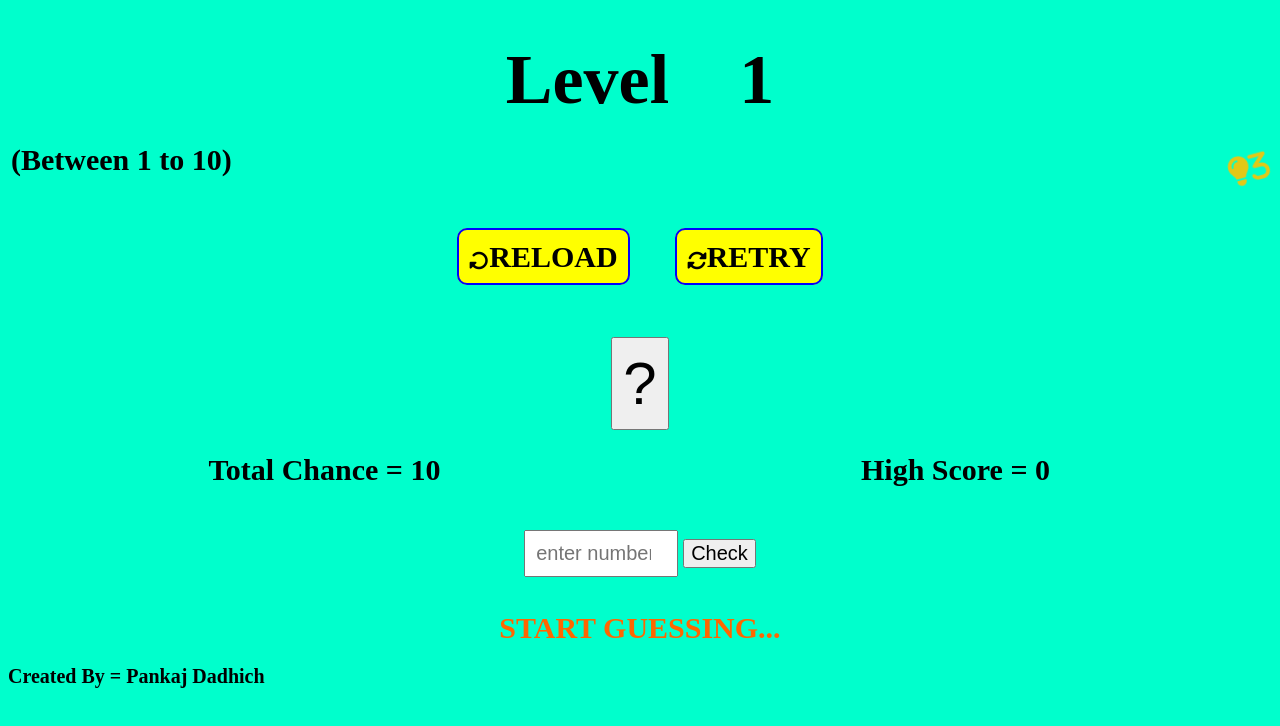
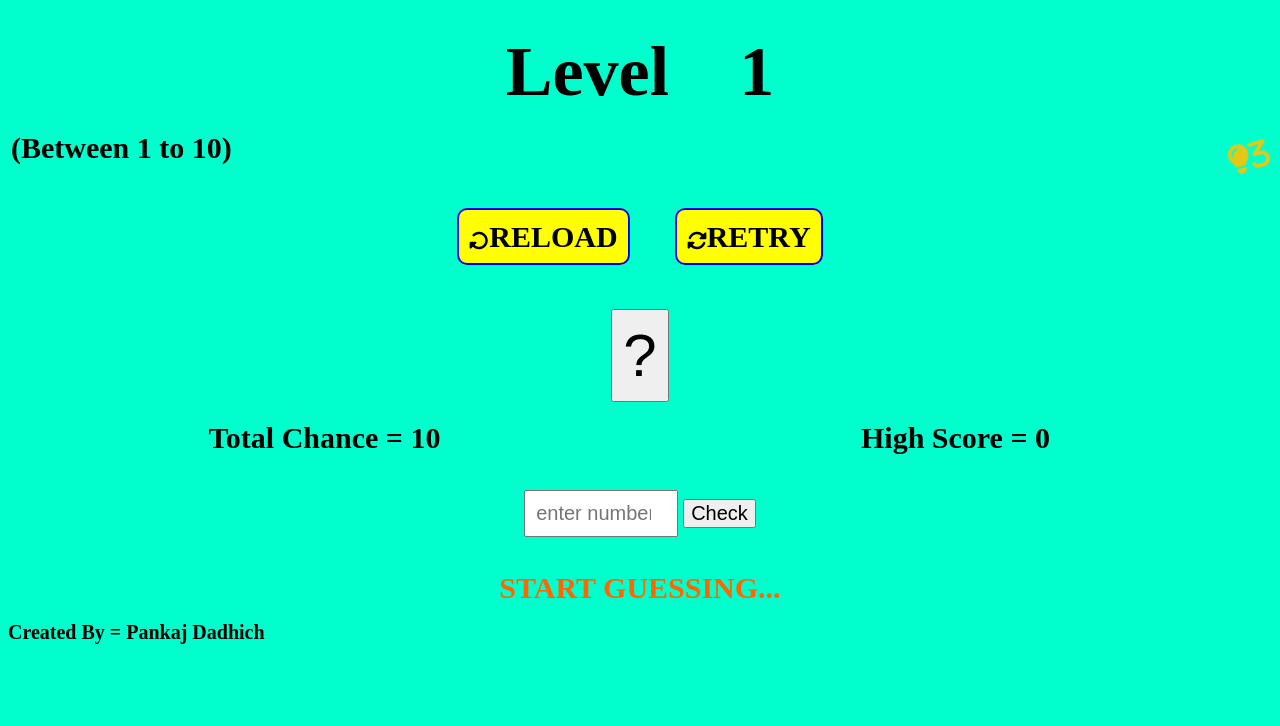
Before and after one commit to 12pankaj/guess, a plain HTML site: page index.html in a window 1280 px wide. Drawn offline with Linux system fonts and the light colour scheme.

Commit message:
Update index.css

```diff
--- a/index.css
+++ b/index.css
@@ -22,7 +22,7 @@
 		}
 		*{
 			font-size: 20px;
-			margin-top:20px ;
+			margin-top:16px ;
 		}
 		#chance,#high{
 			font-size: 30px;
```
